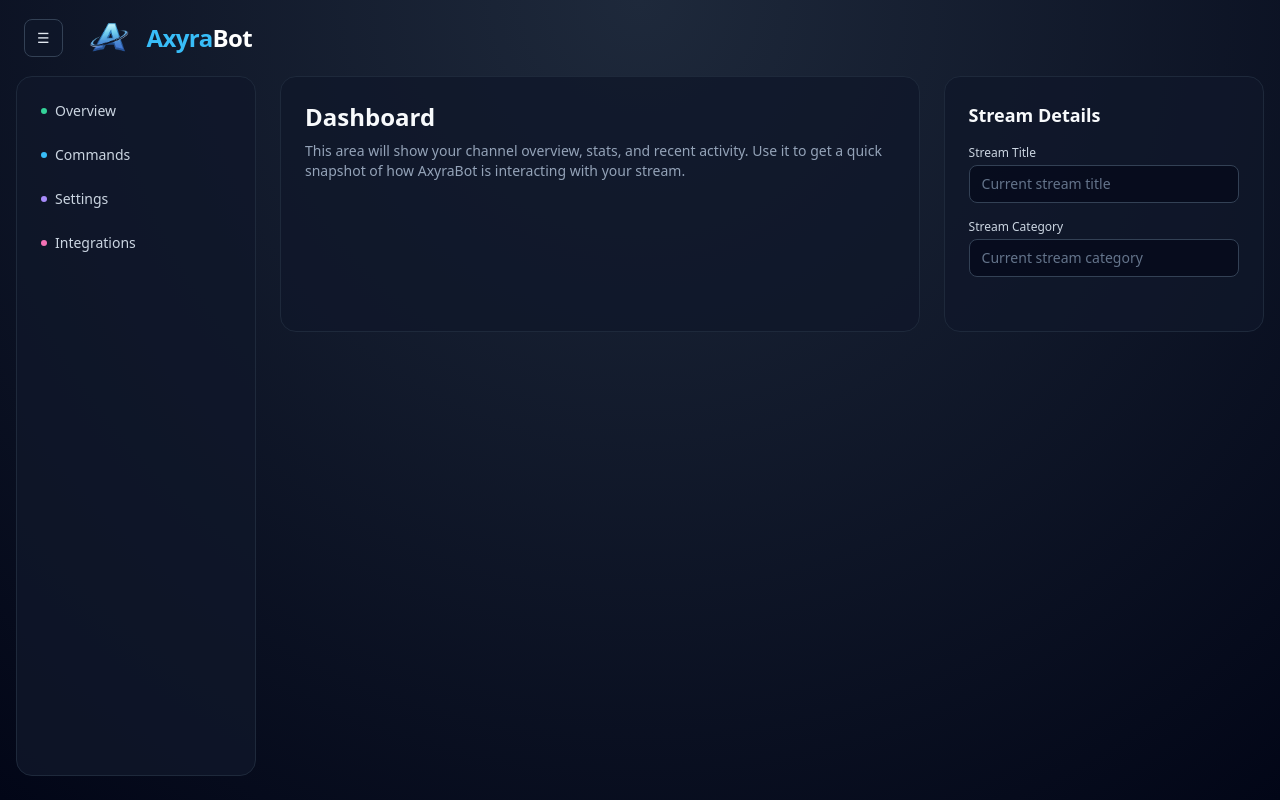
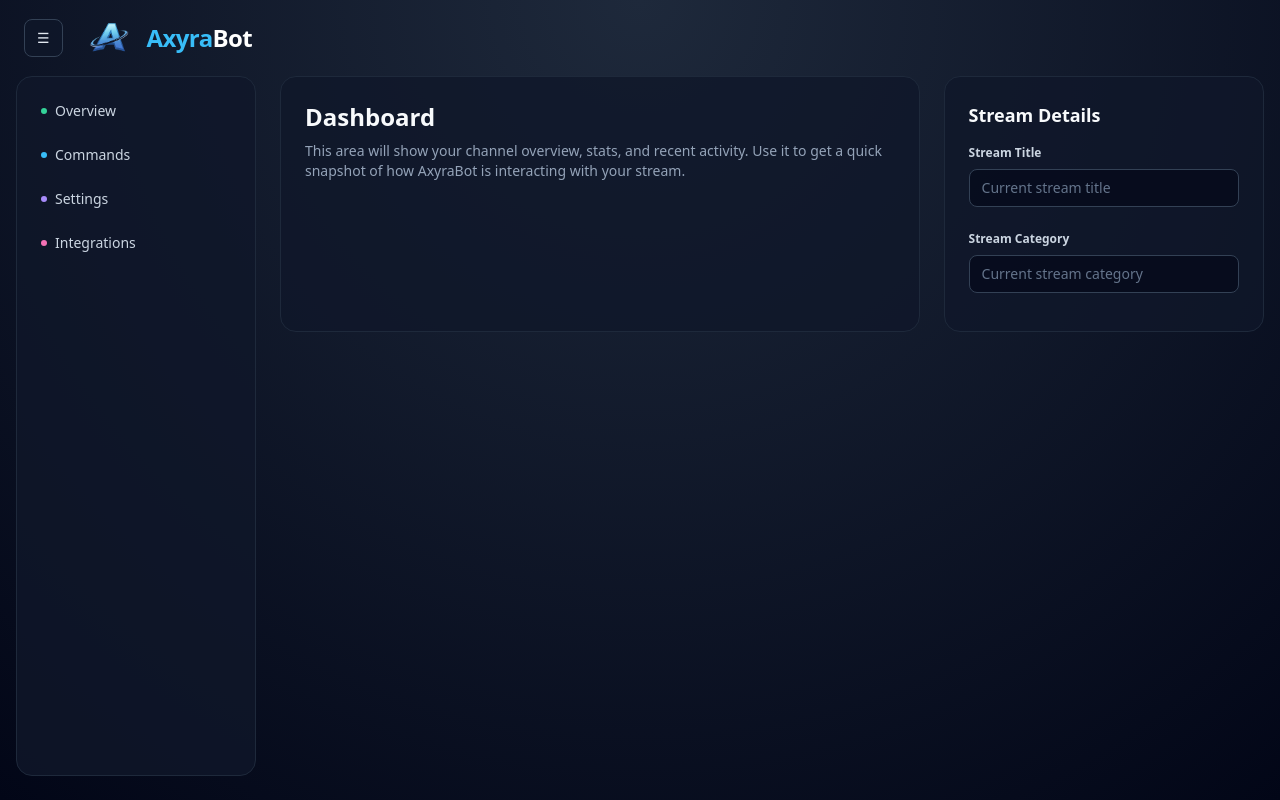
Before and after one commit to nopopcorn12312/AxyraBot, a Next.js app in the folder frontend/: page /dashboard in a window 1280 px wide. Built offline with nearby package versions, Linux system fonts and the light colour scheme; no server answers.

Commit message:
Changed heros within dashbaord

```diff
--- a/frontend/app/dashboard/page.tsx
+++ b/frontend/app/dashboard/page.tsx
@@ -144,16 +144,16 @@ export default function DashboardPage() {
           </div>
           <div className="w-full lg:basis-1/3 h-64 rounded-2xl border border-slate-800 bg-slate-900/80 p-6">
             <h2 className="text-lg font-semibold mb-4">Stream Details</h2>
-            <label className="block text-xs font-medium text-slate-300 mb-1">
+            <label className="block text-xs font-semibold text-slate-300 mb-2">
               Stream Title
             </label>
             <input
               type="text"
               readOnly
-              className="mb-4 w-full rounded-lg border border-slate-700 bg-slate-950/60 px-3 py-2 text-sm text-slate-100 placeholder-slate-500 focus:outline-none"
+              className="mb-5 w-full rounded-lg border border-slate-700 bg-slate-950/60 px-3 py-2 text-sm text-slate-100 placeholder-slate-500 focus:outline-none"
               placeholder="Current stream title"
             />
-            <label className="block text-xs font-medium text-slate-300 mb-1">
+            <label className="block text-xs font-semibold text-slate-300 mb-2 mt-1">
               Stream Category
             </label>
             <input
```
